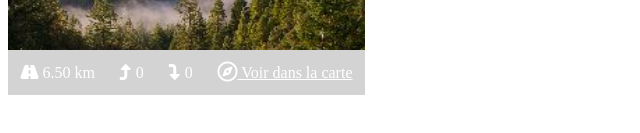
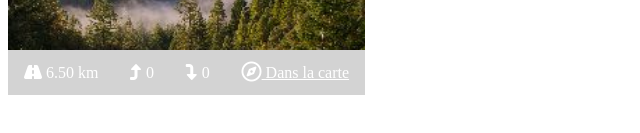
Before and after one commit to MattyChance/info-cards-test, a plain HTML site: page public/index.html in a window 1280 px wide. Shown: the part 133-266 px from the top of the page, 0-640 px from the left. Drawn offline with Linux system fonts and the light colour scheme.

Commit message:
version1.1

```diff
--- a/public/index.html
+++ b/public/index.html
@@ -24,7 +24,7 @@
           <p><i class="fa fa-road" aria-hidden="true"></i> 6.50 km</p>
           <p><i class="fa fa-level-up" aria-hidden="true"></i> 0</p>
           <p><i class="fa fa-level-down" aria-hidden="true"></i> 0</p>
-          <a><p><i class="fa fa-compass fa-lg" aria-hidden="true"></i> Voir dans la carte</p></a>
+          <a><p><i class="fa fa-compass fa-lg" aria-hidden="true"></i> Dans la carte</p></a>
         </div>
     </div>
 
```
Also changed, not shown: 1 other file.
